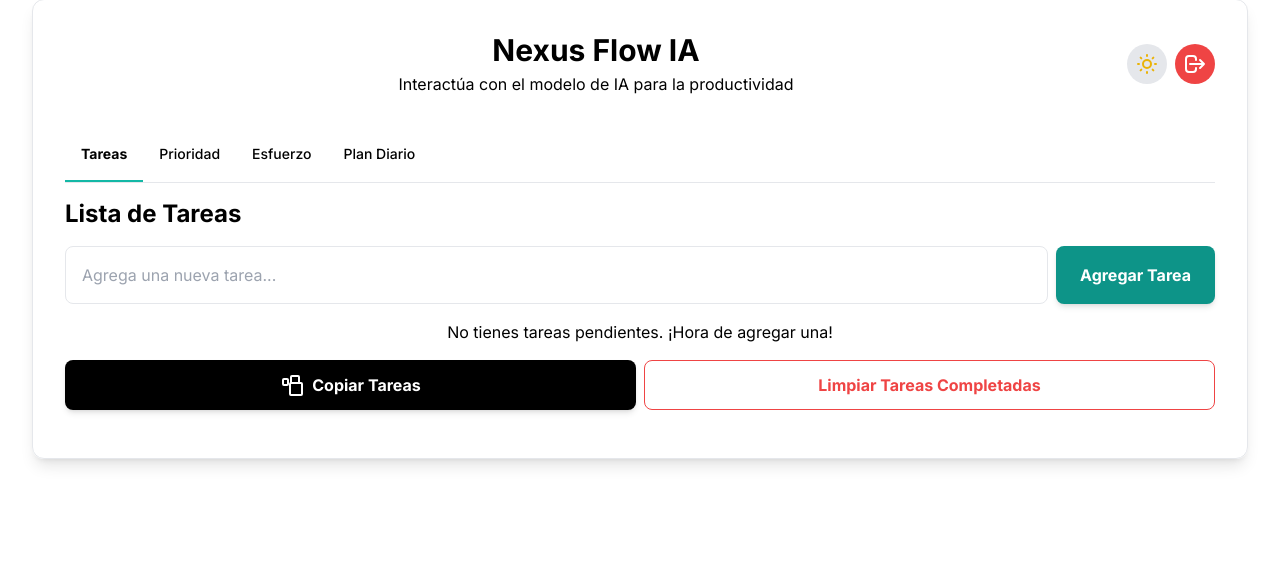
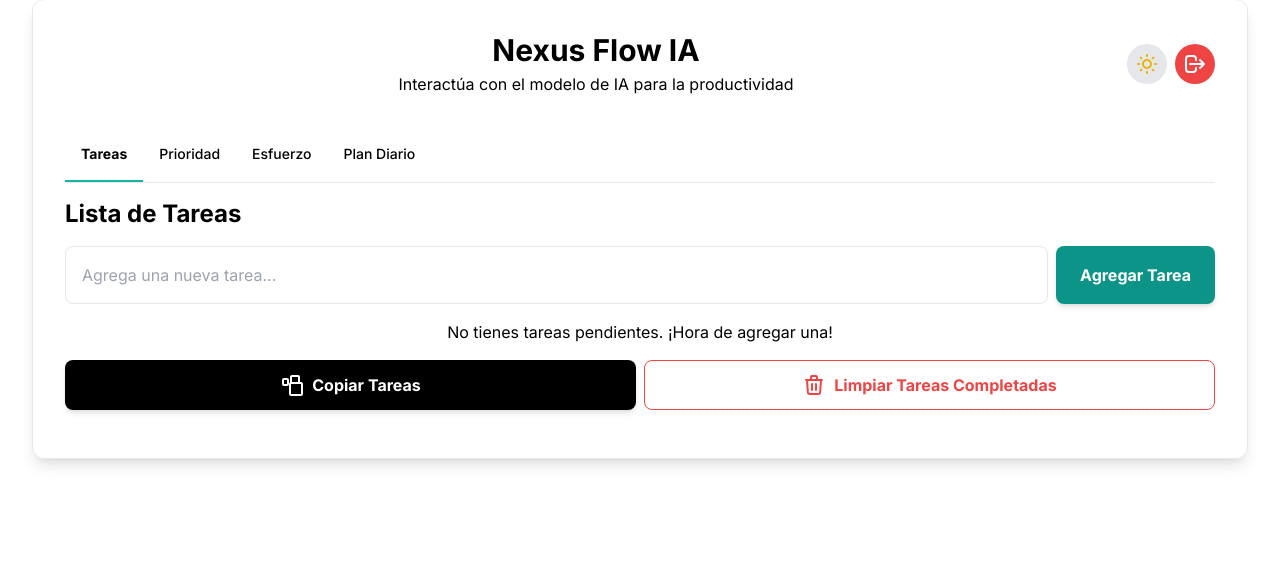
Before and after one commit to ingwplanchez/nexus-flow, a Django app: page / in a window 1280 px wide. Shown: the part 33-598 px from the top of the page. Run offline with Django 5.2, Linux system fonts and the light colour scheme; the visitor is signed in with stand-in values (Sample User, id 1); some libraries are stand-ins or nearby versions.

Commit message:
Modified: Ajustes en la interfaz de usuario

```diff
--- a/core/templates/index.html
+++ b/core/templates/index.html
@@ -140,8 +140,11 @@
                             </button>
 
                             <!-- Botón para limpiar tareas completadas -->
-                            <button onclick="clearCompletedTasks()" class="w-full sm:w-1/2 text-center px-6 py-3 text-red-500 font-bold hover:text-red-700 transition duration-300 focus:outline-none border border-red-500 rounded-lg">
-                                Limpiar Tareas Completadas
+                            <button onclick="clearCompletedTasks()" class="w-full sm:w-1/2 text-center px-6 py-3 text-red-500 font-bold hover:text-red-700 transition duration-300 focus:outline-none border border-red-500 rounded-lg flex items-center justify-center space-x-2">
+                                <svg xmlns="http://www.w3.org/2000/svg" class="h-6 w-6" fill="none" viewBox="0 0 24 24" stroke="currentColor" stroke-width="2">
+                                    <path stroke-linecap="round" stroke-linejoin="round" d="M19 7l-.867 12.142A2 2 0 0116.138 21H7.862a2 2 0 01-1.995-1.858L5 7m5 4v6m4-6v6m1-10V4a1 1 0 00-1-1h-4a1 1 0 00-1 1v3M4 7h16" />
+                                </svg>
+                                <span>Limpiar Tareas Completadas</span>
                             </button>
 
                         </div>
@@ -155,7 +158,7 @@
 
 - Terminar el informe del cliente que se entrega hoy." ></textarea>
                             <button onclick="analyzeEisenhower()" class="mt-4 w-full bg-purple-600 text-white font-bold py-3 px-6 rounded-lg hover:bg-purple-700 transition duration-300 shadow-md">
-                                Analizar Tarea
+                                Analizar Prioridad
                             </button>
                         </div>
                         <div id="eisenhower-result" class="bg-secondary p-4 rounded-lg text-primary min-h-[60px] flex items-center justify-center text-left transition-colors duration-300">
```
